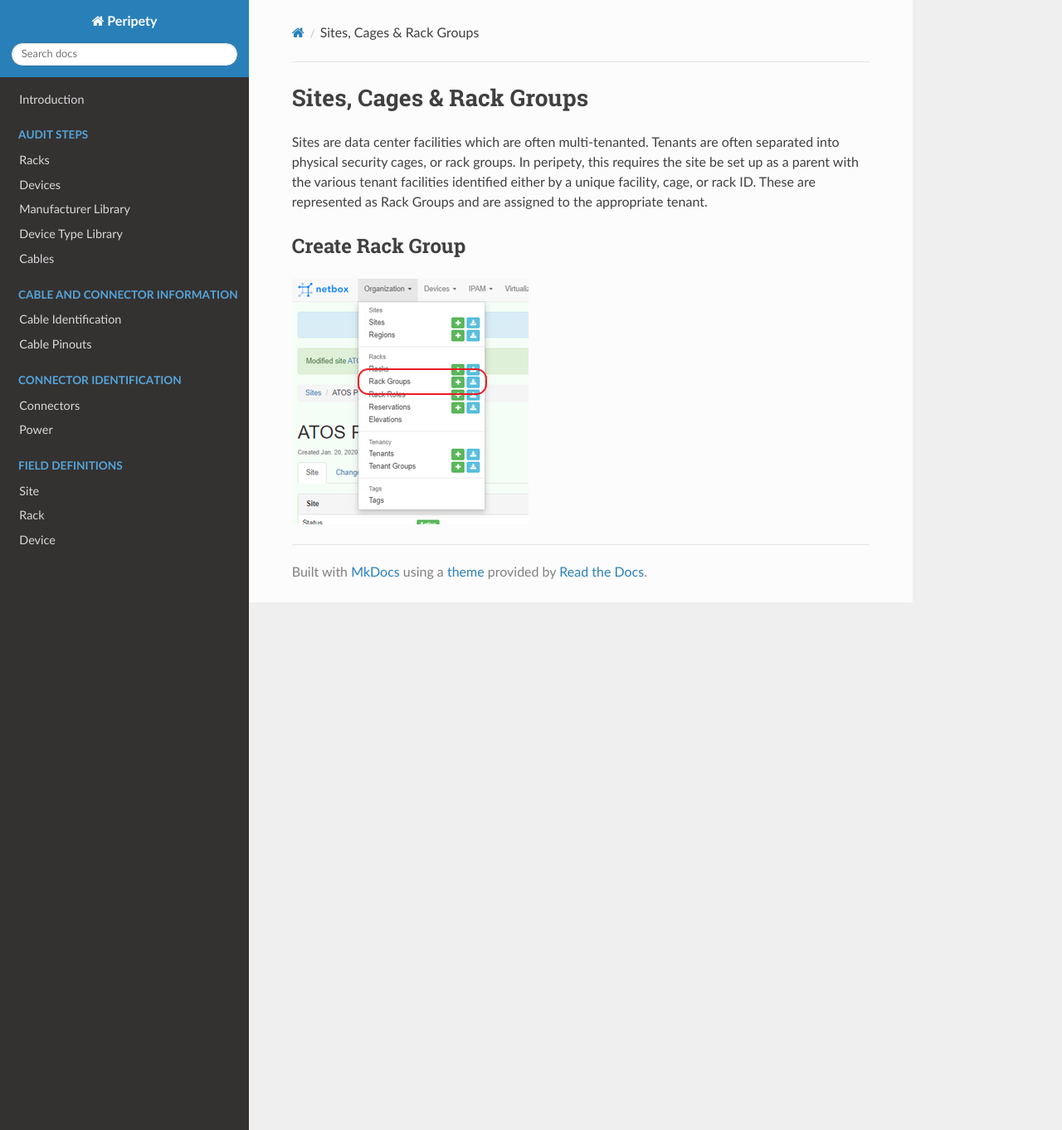
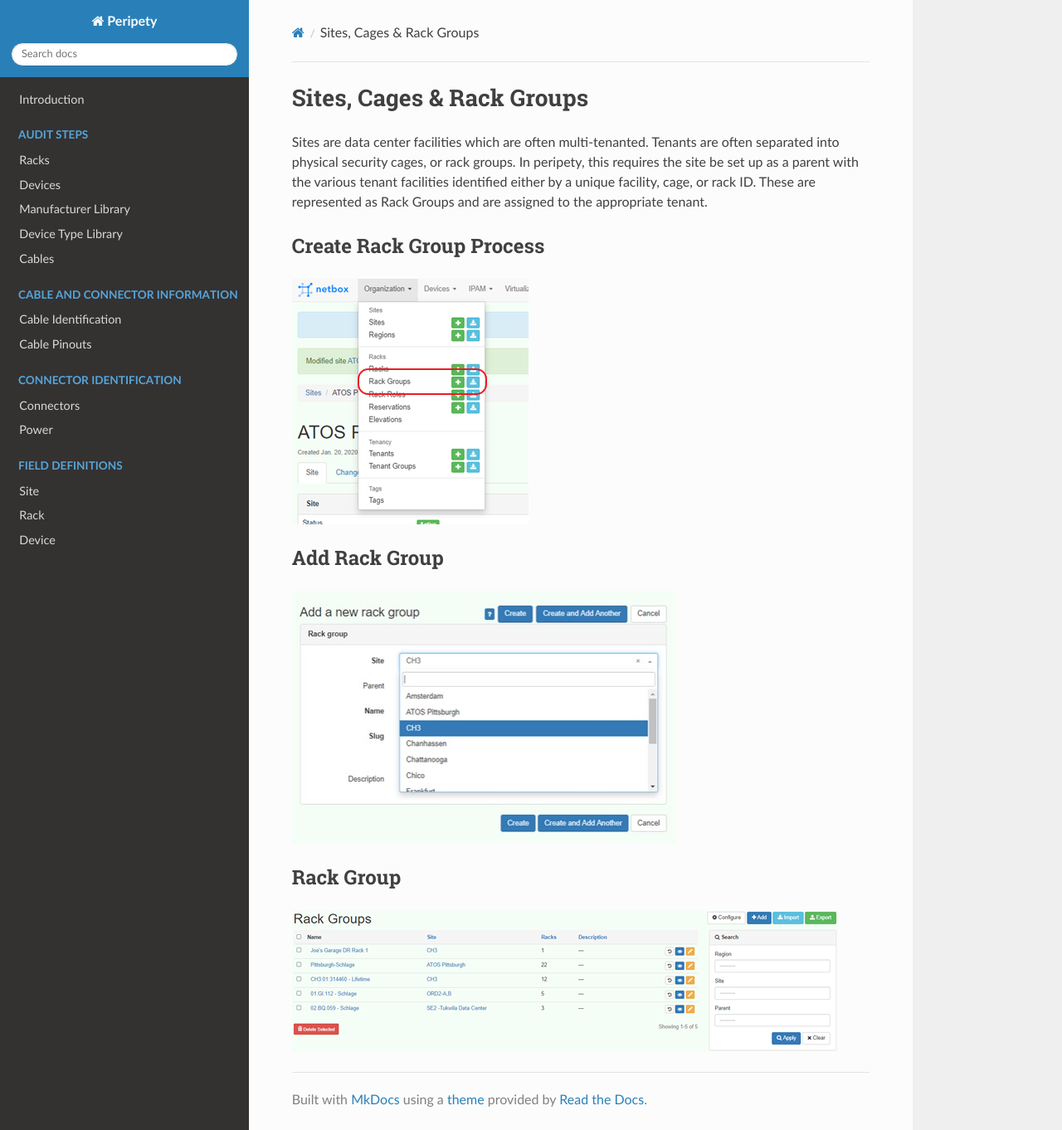
Before and after one commit to gadler01/peripety-docs, an MkDocs documentation site: the page built from docs/audit-steps/sitegroup.md, in a window 1280 px wide and 1362 px high. Shown: the whole window at 83% size. Built offline with MkDocs 1.6.1, drawn with Linux system fonts in a browser that asks for light colours; nearby versions of some CDN libraries; old or Windows-style settings are respelled for this version of MkDocs.

Commit message:
Update sitegroup.md

```diff
--- a/docs/audit-steps/sitegroup.md
+++ b/docs/audit-steps/sitegroup.md
@@ -2,5 +2,11 @@
 
 Sites are data center facilities which are often multi-tenanted.  Tenants are often separated into physical security cages, or rack groups. In peripety, this requires the site be set up as a parent with the various tenant facilities identified either by a unique facility, cage, or rack ID. These are represented as Rack Groups and are assigned to the appropriate tenant.
 
-## Create Rack Group
+## Create Rack Group Process
 ![Create Rack Group](../img/crrkgp.png "Create Rack Group")
+
+## Add Rack Group
+![Add Rack Group](../img/arg.png "Add Rack Group")
+
+## Rack Group
+![View Rack Group](../img/rg.png "View Rack Group")
```
